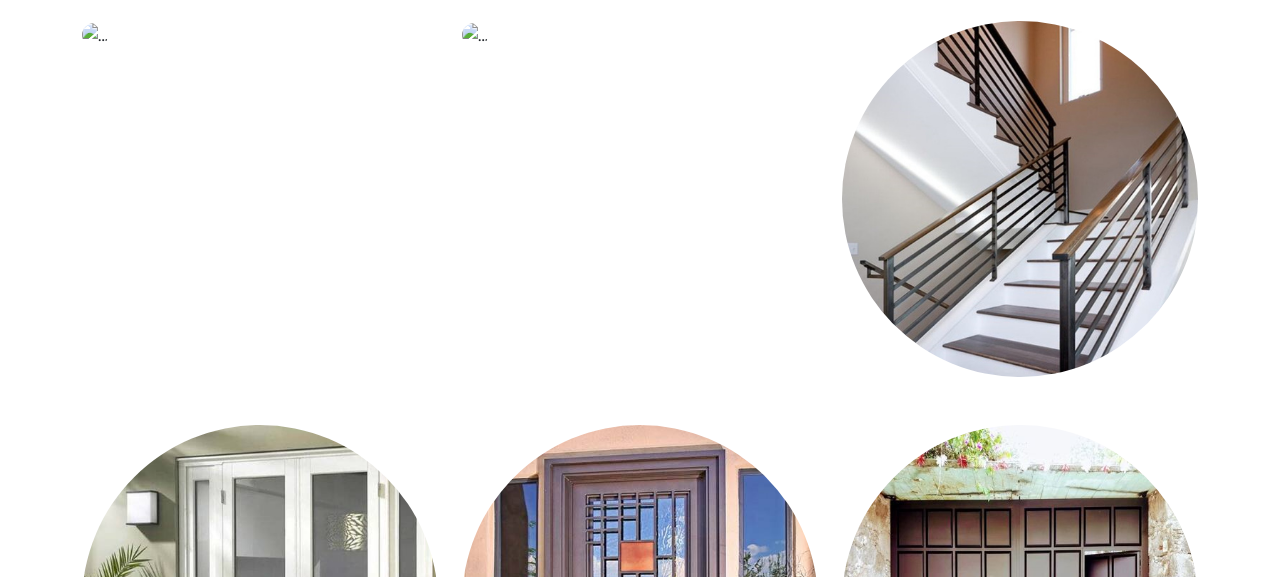
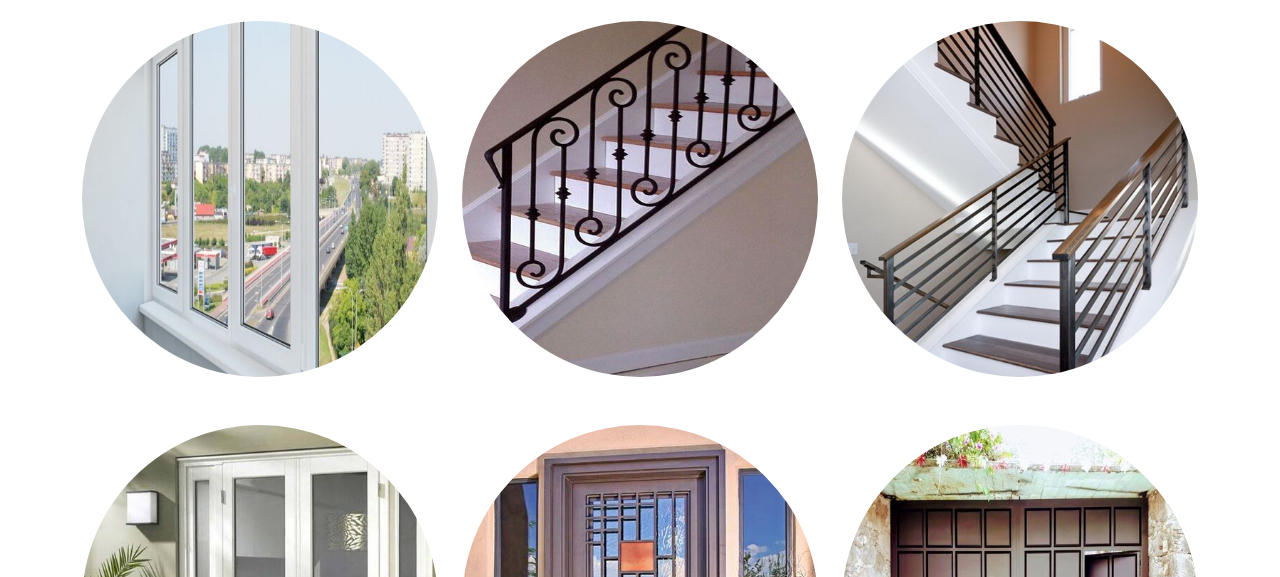
Before and after one commit to siNegocio/HerreriaRoberto, a plain HTML site: page index.html in a window 1280 px wide. Shown: the part 695-1272 px from the top of the page. Drawn offline with nearby package versions, Linux system fonts and the light colour scheme; files that its build step writes are made by us from their sources; a script that the page names is missing; files whose address does not match are found by name.

Commit message:
Cambio de ubicación de hoja de estilos e imágenes

```diff
--- a/index.html
+++ b/index.html
@@ -16,7 +16,7 @@
     <link href="https://fonts.googleapis.com/css?family=Lato:400,700,400italic,700italic" rel="stylesheet"
         type="text/css" />
     <!-- Core theme CSS (includes Bootstrap)-->
-    <link href="css/styles.css" rel="stylesheet" />
+    <link href="styles.css" rel="stylesheet" />
 
 
 </head>
@@ -85,7 +85,7 @@
                             <div class="portfolio-item-caption-content text-center text-white"><i
                                     class="fas fa-plus fa-3x"></i></div>
                         </div>
-                        <img class="img-custom" src="assets/img/portfolio/uno.jpg" alt="..." />
+                        <img class="img-custom" src="uno.jpg" alt="..." />
                     </div>
                 </div>
 
@@ -97,7 +97,7 @@
                             <div class="portfolio-item-caption-content text-center text-white"><i
                                     class="fas fa-plus fa-3x"></i></div>
                         </div>
-                        <img class="img-custom" src="assets/img/portfolio/dos.jpg" alt="..." />
+                        <img class="img-custom" src="dos.jpg" alt="..." />
                     </div>
                 </div>
 
```
